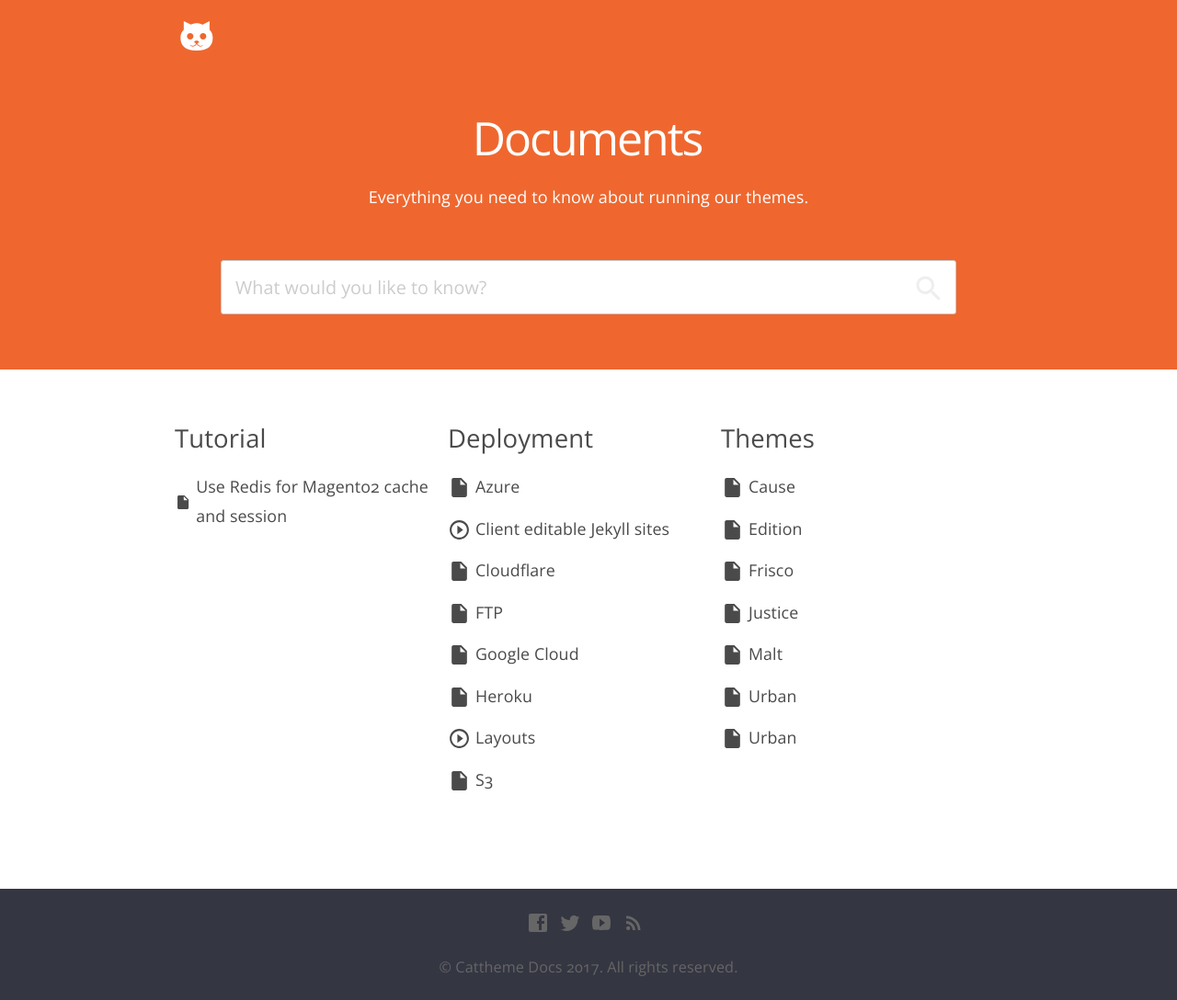
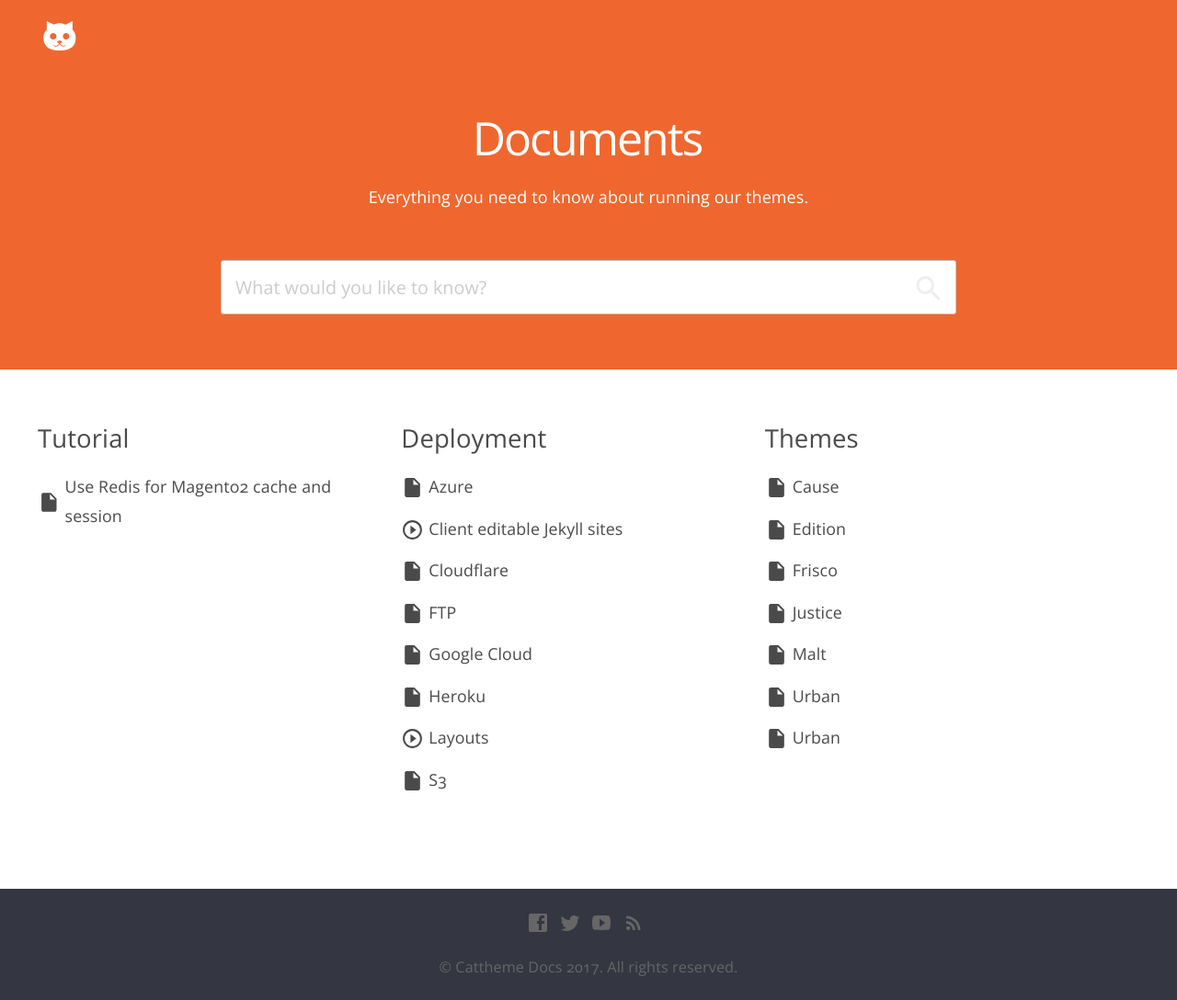
Before and after one commit to gizmocn/themedocs, a Jekyll site: the page built from index.html, in a window 1280 px wide. Shown: the whole page at 92% size. Built offline with Jekyll 4.4.1, drawn with Linux system fonts in a browser that asks for light colours; nearby versions of some CDN libraries.

Commit message:
site max-width adjustment

```diff
--- a/_sass/layout.scss
+++ b/_sass/layout.scss
@@ -1,5 +1,5 @@
 .wrapper {
-	max-width: 900px;
+	max-width: 1198px;
 	margin: 0 auto;
 	padding: 0 30px;
 	position: relative;
--- a/_sass/variables.scss
+++ b/_sass/variables.scss
@@ -1,7 +1,7 @@
 // Breakpoints
 $tablet: "(min-width: 450px)";
 $mid-point: "(min-width: 750px)";
-$desktop: "(min-width: 900px)";
+$desktop: "(min-width: 1198px)";
 
 // Colors
 
```
